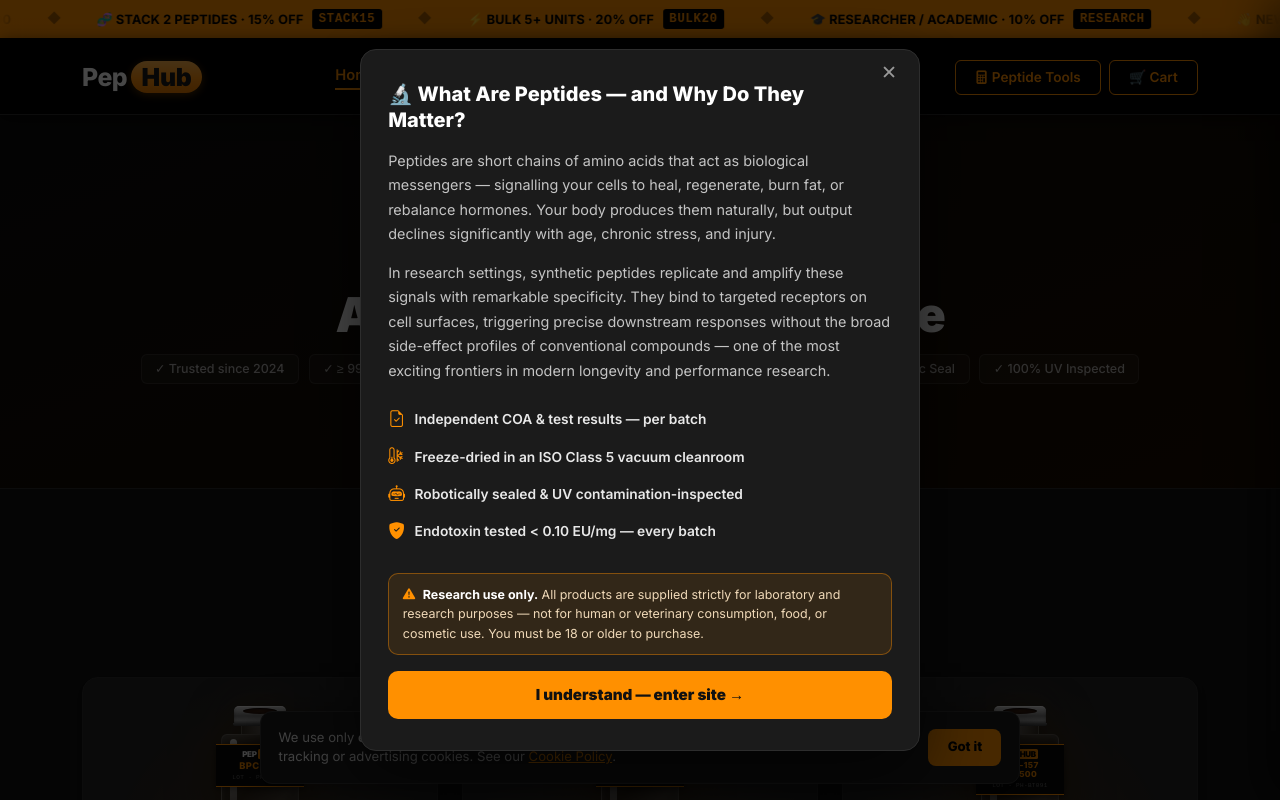
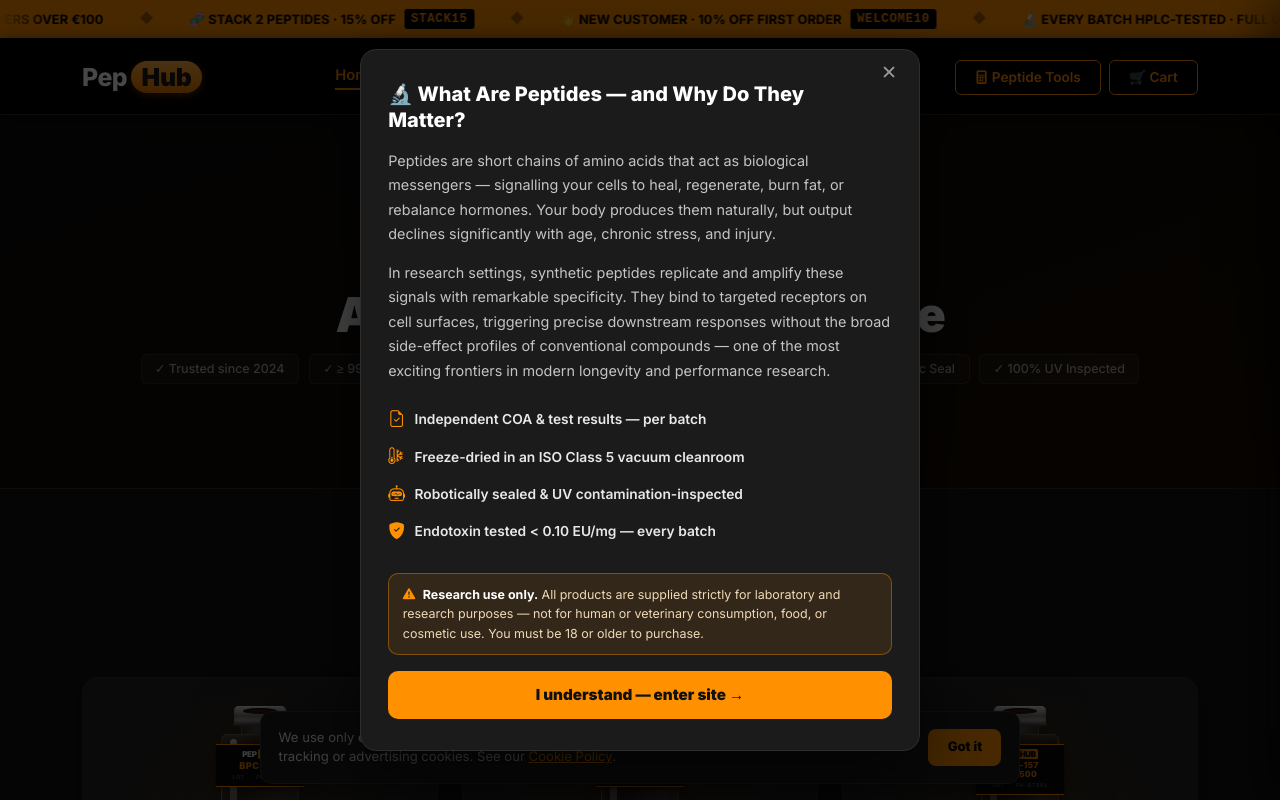
Before and after one commit to businessunstoppable-ops/pephub.eu, a Flask app: page / in a window 1280 px wide. Run offline with Flask 3, Linux system fonts and the light colour scheme; some libraries are stand-ins or nearby versions.

Commit message:
Remove redundant BULK20 and RESEARCH promo codes
- BULK20 duplicated the automatic bulk pricing (and added nothing once promos
  stopped stacking); RESEARCH was an unverifiable always-on duplicate of
  WELCOME10's 10%.
- Drop both from PROMO_CODES, the site-wide marquee, and the home offer tiles;
  rebalance remaining tiles (STACK15 + WELCOME10) to two-across.
Promo set is now: STACK15 (variety) + WELCOME10 (first order), alongside the
structural auto-bulk (20/30%) and subscription (15%) discounts.

```diff
--- a/flask-storefront/app.py
+++ b/flask-storefront/app.py
@@ -1405,9 +1405,7 @@ def _science_topic_counts():
 # ----------------------------------------------------------------------
 PROMO_CODES = {
     'STACK15':   {'percent': 15, 'desc': '🧬 Stack discount — 15% off (2+ different peptides)', 'min_unique': 2},
-    'BULK20':    {'percent': 20, 'desc': '⚡ Bulk discount — 20% off (5+ total units)', 'min_total_qty': 5},
     'WELCOME10': {'percent': 10, 'desc': '👋 First-order welcome — 10% off', 'first_order_only': True},
-    'RESEARCH':  {'percent': 10, 'desc': '🎓 Researcher / academic — 10% off'},
 }
 FREE_SHIPPING_THRESHOLD = 100.0
 SHIPPING_COST = 9.95
@@ -1960,13 +1958,9 @@ CART_HTML = """
 <div class="ph-marquee"><div class="ph-marquee-track">
     <span class="ph-promo">📦 FREE EU SHIPPING OVER €100</span><span class="ph-divider">◆</span>
     <span class="ph-promo">🧬 STACK 2 PEPTIDES · 15% OFF <code>STACK15</code></span><span class="ph-divider">◆</span>
-    <span class="ph-promo">⚡ BULK 5+ · 20% OFF <code>BULK20</code></span><span class="ph-divider">◆</span>
-    <span class="ph-promo">🎓 RESEARCHER · 10% <code>RESEARCH</code></span><span class="ph-divider">◆</span>
     <span class="ph-promo">👋 NEW · 10% OFF <code>WELCOME10</code></span><span class="ph-divider">◆</span>
     <span class="ph-promo">📦 FREE EU SHIPPING OVER €100</span><span class="ph-divider">◆</span>
     <span class="ph-promo">🧬 STACK 2 PEPTIDES · 15% OFF <code>STACK15</code></span><span class="ph-divider">◆</span>
-    <span class="ph-promo">⚡ BULK 5+ · 20% OFF <code>BULK20</code></span><span class="ph-divider">◆</span>
-    <span class="ph-promo">🎓 RESEARCHER · 10% <code>RESEARCH</code></span><span class="ph-divider">◆</span>
     <span class="ph-promo">👋 NEW · 10% OFF <code>WELCOME10</code></span><span class="ph-divider">◆</span>
 </div></div>
 
--- a/flask-storefront/templates/coa_detail.html
+++ b/flask-storefront/templates/coa_detail.html
@@ -109,14 +109,10 @@
     <div class="ph-marquee-track">
         <span class="ph-promo">📦 FREE EU SHIPPING ON ORDERS OVER €100</span><span class="ph-divider">◆</span>
         <span class="ph-promo">🧬 STACK 2 PEPTIDES · 15% OFF <code>STACK15</code></span><span class="ph-divider">◆</span>
-        <span class="ph-promo">⚡ BULK 5+ UNITS · 20% OFF <code>BULK20</code></span><span class="ph-divider">◆</span>
-        <span class="ph-promo">🎓 RESEARCHER · 10% OFF <code>RESEARCH</code></span><span class="ph-divider">◆</span>
         <span class="ph-promo">👋 NEW · 10% OFF FIRST ORDER <code>WELCOME10</code></span><span class="ph-divider">◆</span>
         <span class="ph-promo">🔬 EVERY BATCH HPLC-TESTED · FULL COA</span><span class="ph-divider">◆</span>
         <span class="ph-promo">📦 FREE EU SHIPPING ON ORDERS OVER €100</span><span class="ph-divider">◆</span>
         <span class="ph-promo">🧬 STACK 2 PEPTIDES · 15% OFF <code>STACK15</code></span><span class="ph-divider">◆</span>
-        <span class="ph-promo">⚡ BULK 5+ UNITS · 20% OFF <code>BULK20</code></span><span class="ph-divider">◆</span>
-        <span class="ph-promo">🎓 RESEARCHER · 10% OFF <code>RESEARCH</code></span><span class="ph-divider">◆</span>
         <span class="ph-promo">👋 NEW · 10% OFF FIRST ORDER <code>WELCOME10</code></span><span class="ph-divider">◆</span>
         <span class="ph-promo">🔬 EVERY BATCH HPLC-TESTED · FULL COA</span><span class="ph-divider">◆</span>
     </div>
--- a/flask-storefront/templates/coa_index.html
+++ b/flask-storefront/templates/coa_index.html
@@ -65,14 +65,10 @@
     <div class="ph-marquee-track">
         <span class="ph-promo">📦 FREE EU SHIPPING ON ORDERS OVER €100</span><span class="ph-divider">◆</span>
         <span class="ph-promo">🧬 STACK 2 PEPTIDES · 15% OFF <code>STACK15</code></span><span class="ph-divider">◆</span>
-        <span class="ph-promo">⚡ BULK 5+ UNITS · 20% OFF <code>BULK20</code></span><span class="ph-divider">◆</span>
-        <span class="ph-promo">🎓 RESEARCHER · 10% OFF <code>RESEARCH</code></span><span class="ph-divider">◆</span>
         <span class="ph-promo">👋 NEW · 10% OFF FIRST ORDER <code>WELCOME10</code></span><span class="ph-divider">◆</span>
         <span class="ph-promo">🔬 EVERY BATCH HPLC-TESTED · FULL COA</span><span class="ph-divider">◆</span>
         <span class="ph-promo">📦 FREE EU SHIPPING ON ORDERS OVER €100</span><span class="ph-divider">◆</span>
         <span class="ph-promo">🧬 STACK 2 PEPTIDES · 15% OFF <code>STACK15</code></span><span class="ph-divider">◆</span>
-        <span class="ph-promo">⚡ BULK 5+ UNITS · 20% OFF <code>BULK20</code></span><span class="ph-divider">◆</span>
-        <span class="ph-promo">🎓 RESEARCHER · 10% OFF <code>RESEARCH</code></span><span class="ph-divider">◆</span>
         <span class="ph-promo">👋 NEW · 10% OFF FIRST ORDER <code>WELCOME10</code></span><span class="ph-divider">◆</span>
         <span class="ph-promo">🔬 EVERY BATCH HPLC-TESTED · FULL COA</span><span class="ph-divider">◆</span>
     </div>
--- a/flask-storefront/templates/index.html
+++ b/flask-storefront/templates/index.html
@@ -163,15 +163,11 @@
     <div class="ph-marquee-track">
         <span class="ph-promo">📦 FREE EU SHIPPING ON ORDERS OVER €100</span><span class="ph-divider">◆</span>
         <span class="ph-promo">🧬 STACK 2 PEPTIDES · 15% OFF <code>STACK15</code></span><span class="ph-divider">◆</span>
-        <span class="ph-promo">⚡ BULK 5+ UNITS · 20% OFF <code>BULK20</code></span><span class="ph-divider">◆</span>
-        <span class="ph-promo">🎓 RESEARCHER / ACADEMIC · 10% OFF <code>RESEARCH</code></span><span class="ph-divider">◆</span>
         <span class="ph-promo">👋 NEW CUSTOMER · 10% OFF FIRST ORDER <code>WELCOME10</code></span><span class="ph-divider">◆</span>
         <span class="ph-promo">🔬 EVERY BATCH HPLC-TESTED · FULL COA</span><span class="ph-divider">◆</span>
         <!-- duplicate for seamless loop -->
         <span class="ph-promo">📦 FREE EU SHIPPING ON ORDERS OVER €100</span><span class="ph-divider">◆</span>
         <span class="ph-promo">🧬 STACK 2 PEPTIDES · 15% OFF <code>STACK15</code></span><span class="ph-divider">◆</span>
-        <span class="ph-promo">⚡ BULK 5+ UNITS · 20% OFF <code>BULK20</code></span><span class="ph-divider">◆</span>
-        <span class="ph-promo">🎓 RESEARCHER / ACADEMIC · 10% OFF <code>RESEARCH</code></span><span class="ph-divider">◆</span>
         <span class="ph-promo">👋 NEW CUSTOMER · 10% OFF FIRST ORDER <code>WELCOME10</code></span><span class="ph-divider">◆</span>
         <span class="ph-promo">🔬 EVERY BATCH HPLC-TESTED · FULL COA</span><span class="ph-divider">◆</span>
     </div>
@@ -622,25 +618,18 @@
     <div class="offers-panel" style="margin-top:2.5rem;margin-bottom:0;">
         <h3>🔥 Current Offers <span class="live">LIVE</span></h3>
         <div class="row g-3">
-            <div class="col-md-4 col-sm-6">
+            <div class="col-md-6">
                 <div class="offer-tile" onclick="copyCode('STACK15')">
                     <span class="offer-code">STACK15</span>
                     <div class="offer-headline">15% OFF — STACK</div>
                     <div class="offer-sub">Add 2+ different peptides to your cart.</div>
                 </div>
             </div>
-            <div class="col-md-4 col-sm-6">
-                <div class="offer-tile" onclick="copyCode('BULK20')">
-                    <span class="offer-code">BULK20</span>
-                    <div class="offer-headline">20% OFF — BULK</div>
-                    <div class="offer-sub">5+ total units across different products.</div>
-                </div>
-            </div>
-            <div class="col-md-4 col-sm-6">
+            <div class="col-md-6">
                 <div class="offer-tile" onclick="copyCode('WELCOME10')">
                     <span class="offer-code">WELCOME10</span>
                     <div class="offer-headline">10% OFF — FIRST ORDER</div>
-                    <div class="offer-sub">Brand new to PepHub? Welcome.</div>
+                    <div class="offer-sub">Brand new to PepHub? Welcome — first order only.</div>
                 </div>
             </div>
         </div>
--- a/flask-storefront/templates/product_detail.html
+++ b/flask-storefront/templates/product_detail.html
@@ -156,14 +156,10 @@
     <div class="ph-marquee-track">
         <span class="ph-promo">📦 FREE EU SHIPPING ON ORDERS OVER €100</span><span class="ph-divider">◆</span>
         <span class="ph-promo">🧬 STACK 2 PEPTIDES · 15% OFF <code>STACK15</code></span><span class="ph-divider">◆</span>
-        <span class="ph-promo">⚡ BULK 5+ UNITS · 20% OFF <code>BULK20</code></span><span class="ph-divider">◆</span>
-        <span class="ph-promo">🎓 RESEARCHER · 10% OFF <code>RESEARCH</code></span><span class="ph-divider">◆</span>
         <span class="ph-promo">👋 NEW · 10% OFF FIRST ORDER <code>WELCOME10</code></span><span class="ph-divider">◆</span>
         <span class="ph-promo">🔬 EVERY BATCH HPLC-TESTED · FULL COA</span><span class="ph-divider">◆</span>
         <span class="ph-promo">📦 FREE EU SHIPPING ON ORDERS OVER €100</span><span class="ph-divider">◆</span>
         <span class="ph-promo">🧬 STACK 2 PEPTIDES · 15% OFF <code>STACK15</code></span><span class="ph-divider">◆</span>
-        <span class="ph-promo">⚡ BULK 5+ UNITS · 20% OFF <code>BULK20</code></span><span class="ph-divider">◆</span>
-        <span class="ph-promo">🎓 RESEARCHER · 10% OFF <code>RESEARCH</code></span><span class="ph-divider">◆</span>
         <span class="ph-promo">👋 NEW · 10% OFF FIRST ORDER <code>WELCOME10</code></span><span class="ph-divider">◆</span>
         <span class="ph-promo">🔬 EVERY BATCH HPLC-TESTED · FULL COA</span><span class="ph-divider">◆</span>
     </div>
```
